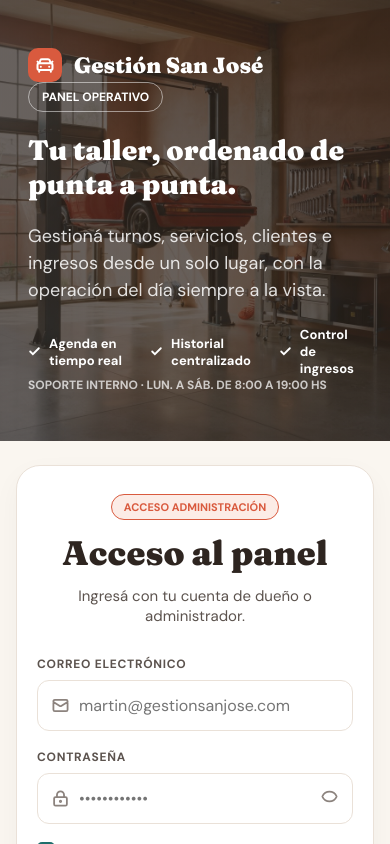
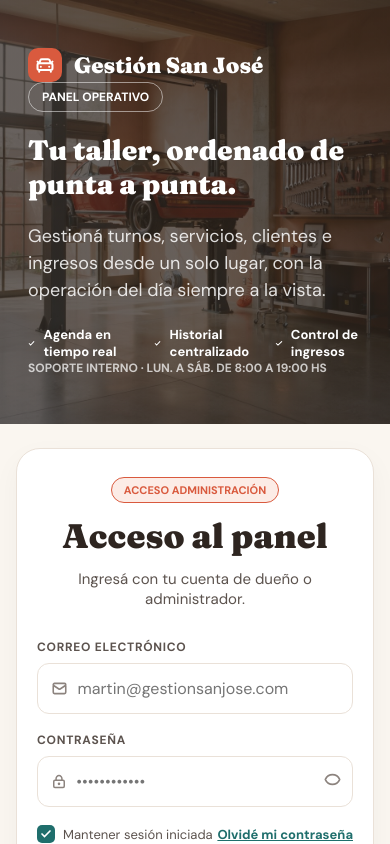
Before and after one commit to Bautistapuertas/Lubricentro-San-Jose, a React (Vite) app: page /admin in a window 390 px wide. Shown: the top 844 px of the page. Built offline with nearby package versions, Linux system fonts and the light colour scheme.

Commit message:
Responsive: headers a 100% en mobile, min-width globales para evitar overflow, grid 1fr

```diff
--- a/src/index.css
+++ b/src/index.css
@@ -93,6 +93,17 @@
   }
 }
 
+@media (max-width: 860px) {
+  header[style*="padding: 16px 40px"],
+  header[style*="padding: '16px 40px'"] {
+    padding: 10px 16px !important;
+  }
+  header[style*="padding: 0 40px"],
+  header[style*="padding: '0 40px'"] {
+    padding: 0 16px !important;
+  }
+}
+
 @media (max-width: 640px) {
   .resp-brand h1, .resp-auth h1 {
     font-size: 28px !important;
@@ -115,6 +126,9 @@
   header > * { max-width: 100%; }
 }
 
+html, body { overflow-x: hidden; }
+* { min-width: 0; }
+.heading { word-break: break-word; }
 body {
   font-family: 'DM Sans', system-ui, sans-serif;
   background: var(--bg);
```
